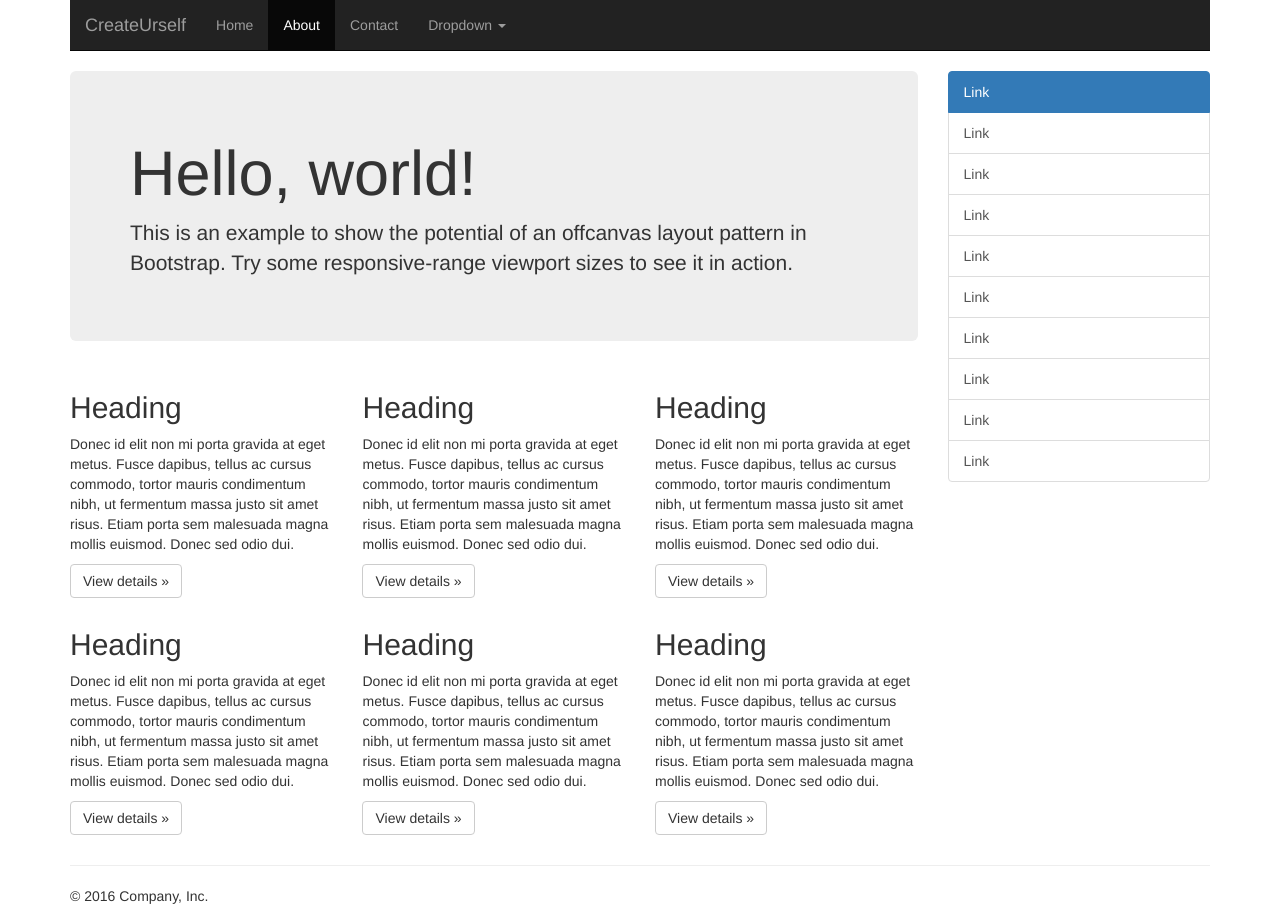
After one commit to sjatkins12/Databaes-1, a Django app: template templates/aboutpage.html in a window 1280 px wide. The commit adds this page. Run offline with Django 3.2, Linux system fonts and the light colour scheme; the template is opened without the code that fills it, so the values that code supplies are empty; some libraries are stand-ins or nearby versions.

Commit message:
Added temporary html holders for contact and about pages.

```diff
--- a/Crate/templates/Crate/base_generic.html
+++ b/Crate/templates/Crate/base_generic.html
@@ -20,8 +20,8 @@
         </div>
         {% block nav-bar %}
             <ul class="nav navbar-nav">
-                <li class="active"><a href={% url 'crate_home' %}>Available Crates</a></li>
-                <li><a href={% url 'previous' %}>Previous Crates</a></li>
+                <li class="active"><a href="{% url 'crate_home' %}">Available Crates</a></li>
+                <li><a href="{% url 'previous' %}">Previous Crates</a></li>
             </ul>
         {% endblock %}
         <form class="navbar-form navbar-left">
--- a/Crate/templates/Crate/previous.html
+++ b/Crate/templates/Crate/previous.html
@@ -6,8 +6,8 @@
 
 {% block nav-bar %}
     <ul class="nav navbar-nav">
-        <li><a href={% url 'crate_home' %}>Available Crates</a></li>
-        <li class="active"><a href={% url 'previous' %}>Previous Crates</a></li>
+        <li><a href="{% url 'crate_home' %}">Available Crates</a></li>
+        <li class="active"><a href="{% url 'previous' %}">Previous Crates</a></li>
     </ul>
 {% endblock %}
 
--- a/Databaes/urls.py
+++ b/Databaes/urls.py
@@ -19,7 +19,9 @@ from django.contrib import admin
 from . import views
 
 urlpatterns = [
-    url(r'^$', views.homepage),
+    url(r'^$', views.homepage, name='homepage'),
+    url(r'^about/', views.aboutpage, name='aboutpage'),
+    url(r'^contact/', views.contactpage, name='contactpage'),
     url(r'^admin/', admin.site.urls),
     url(r'^crate/', include('Crate.urls')),
     url(r'^item/', include('item.urls')),
--- /dev/null
+++ b/templates/aboutpage.html
@@ -0,0 +1,136 @@
+{% extends "homepage.html" %}
+
+{% block nav-bar %}
+    <div class="navbar-wrapper">
+        <div class="container">
+
+            <nav class="navbar navbar-inverse navbar-static-top">
+                <div class="container">
+                    <div class="navbar-header">
+                        <button type="button" class="navbar-toggle collapsed" data-toggle="collapse"
+                                data-target="#navbar"
+                                aria-expanded="false" aria-controls="navbar">
+                            <span class="sr-only">Toggle navigation</span>
+                            <span class="icon-bar"></span>
+                            <span class="icon-bar"></span>
+                            <span class="icon-bar"></span>
+                        </button>
+                        <a class="navbar-brand" href="{% url "homepage" %}">CreateUrself</a>
+                    </div>
+                    <div id="navbar" class="navbar-collapse collapse">
+                        <ul class="nav navbar-nav">
+                            <li><a href="{% url "homepage" %}">Home</a></li>
+                            <li class="active"><a href="#">About</a></li>
+                            <li><a href="{% url "contactpage" %}">Contact</a></li>
+                            <li class="dropdown">
+                                <a href="#" class="dropdown-toggle" data-toggle="dropdown" role="button"
+                                   aria-haspopup="true" aria-expanded="false">Dropdown <span class="caret"></span></a>
+                                <ul class="dropdown-menu">
+                                    <li><a href="#">Action</a></li>
+                                    <li><a href="#">Another action</a></li>
+                                    <li><a href="#">Something else here</a></li>
+                                    <li role="separator" class="divider"></li>
+                                    <li class="dropdown-header">Nav header</li>
+                                    <li><a href="#">Separated link</a></li>
+                                    <li><a href="#">One more separated link</a></li>
+                                </ul>
+                            </li>
+                        </ul>
+                    </div>
+                </div>
+            </nav>
+
+        </div>
+    </div>
+{% endblock %}
+
+{% block content %}
+    <div class="container">
+
+        <div class="row row-offcanvas row-offcanvas-right">
+
+            <div class="col-xs-12 col-sm-9">
+                <p class="pull-right visible-xs">
+                    <button type="button" class="btn btn-primary btn-xs" data-toggle="offcanvas">Toggle nav</button>
+                </p>
+                <div class="jumbotron">
+                    <h1>Hello, world!</h1>
+                    <p>This is an example to show the potential of an offcanvas layout pattern in Bootstrap. Try some
+                        responsive-range viewport sizes to see it in action.</p>
+                </div>
+                <div class="row">
+                    <div class="col-xs-6 col-lg-4">
+                        <h2>Heading</h2>
+                        <p>Donec id elit non mi porta gravida at eget metus. Fusce dapibus, tellus ac cursus commodo,
+                            tortor
+                            mauris condimentum nibh, ut fermentum massa justo sit amet risus. Etiam porta sem malesuada
+                            magna mollis euismod. Donec sed odio dui. </p>
+                        <p><a class="btn btn-default" href="#" role="button">View details &raquo;</a></p>
+                    </div><!--/.col-xs-6.col-lg-4-->
+                    <div class="col-xs-6 col-lg-4">
+                        <h2>Heading</h2>
+                        <p>Donec id elit non mi porta gravida at eget metus. Fusce dapibus, tellus ac cursus commodo,
+                            tortor
+                            mauris condimentum nibh, ut fermentum massa justo sit amet risus. Etiam porta sem malesuada
+                            magna mollis euismod. Donec sed odio dui. </p>
+                        <p><a class="btn btn-default" href="#" role="button">View details &raquo;</a></p>
+                    </div><!--/.col-xs-6.col-lg-4-->
+                    <div class="col-xs-6 col-lg-4">
+                        <h2>Heading</h2>
+                        <p>Donec id elit non mi porta gravida at eget metus. Fusce dapibus, tellus ac cursus commodo,
+                            tortor
+                            mauris condimentum nibh, ut fermentum massa justo sit amet risus. Etiam porta sem malesuada
+                            magna mollis euismod. Donec sed odio dui. </p>
+                        <p><a class="btn btn-default" href="#" role="button">View details &raquo;</a></p>
+                    </div><!--/.col-xs-6.col-lg-4-->
+                    <div class="col-xs-6 col-lg-4">
+                        <h2>Heading</h2>
+                        <p>Donec id elit non mi porta gravida at eget metus. Fusce dapibus, tellus ac cursus commodo,
+                            tortor
+                            mauris condimentum nibh, ut fermentum massa justo sit amet risus. Etiam porta sem malesuada
+                            magna mollis euismod. Donec sed odio dui. </p>
+                        <p><a class="btn btn-default" href="#" role="button">View details &raquo;</a></p>
+                    </div><!--/.col-xs-6.col-lg-4-->
+                    <div class="col-xs-6 col-lg-4">
+                        <h2>Heading</h2>
+                        <p>Donec id elit non mi porta gravida at eget metus. Fusce dapibus, tellus ac cursus commodo,
+                            tortor
+                            mauris condimentum nibh, ut fermentum massa justo sit amet risus. Etiam porta sem malesuada
+                            magna mollis euismod. Donec sed odio dui. </p>
+                        <p><a class="btn btn-default" href="#" role="button">View details &raquo;</a></p>
+                    </div><!--/.col-xs-6.col-lg-4-->
+                    <div class="col-xs-6 col-lg-4">
+                        <h2>Heading</h2>
+                        <p>Donec id elit non mi porta gravida at eget metus. Fusce dapibus, tellus ac cursus commodo,
+                            tortor
+                            mauris condimentum nibh, ut fermentum massa justo sit amet risus. Etiam porta sem malesuada
+                            magna mollis euismod. Donec sed odio dui. </p>
+                        <p><a class="btn btn-default" href="#" role="button">View details &raquo;</a></p>
+                    </div><!--/.col-xs-6.col-lg-4-->
+                </div><!--/row-->
+            </div><!--/.col-xs-12.col-sm-9-->
+
+            <div class="col-xs-6 col-sm-3 sidebar-offcanvas" id="sidebar">
+                <div class="list-group">
+                    <a href="#" class="list-group-item active">Link</a>
+                    <a href="#" class="list-group-item">Link</a>
+                    <a href="#" class="list-group-item">Link</a>
+                    <a href="#" class="list-group-item">Link</a>
+                    <a href="#" class="list-group-item">Link</a>
+                    <a href="#" class="list-group-item">Link</a>
+                    <a href="#" class="list-group-item">Link</a>
+                    <a href="#" class="list-group-item">Link</a>
+                    <a href="#" class="list-group-item">Link</a>
+                    <a href="#" class="list-group-item">Link</a>
+                </div>
+            </div><!--/.sidebar-offcanvas-->
+        </div><!--/row-->
+
+        <hr>
+
+        <footer>
+            <p>&copy; 2016 Company, Inc.</p>
+        </footer>
+
+    </div><!--/.container-->
+{% endblock %}
--- a/templates/homepage.html
+++ b/templates/homepage.html
@@ -20,6 +20,7 @@
 </head>
 <!-- NAVBAR ================================================== -->
 <body>
+{% block nav-bar %}
 <div class="navbar-wrapper">
     <div class="container">
 
@@ -38,8 +39,8 @@
                 <div id="navbar" class="navbar-collapse collapse">
                     <ul class="nav navbar-nav">
                         <li class="active"><a href="#">Home</a></li>
-                        <li><a href="#about">About</a></li>
-                        <li><a href="#contact">Contact</a></li>
+                        <li><a href="{% url "aboutpage" %}">About</a></li>
+                        <li><a href="{% url "contactpage" %}">Contact</a></li>
                         <li class="dropdown">
                             <a href="#" class="dropdown-toggle" data-toggle="dropdown" role="button"
                                aria-haspopup="true" aria-expanded="false">Dropdown <span class="caret"></span></a>
@@ -60,8 +61,9 @@
 
     </div>
 </div>
+{% endblock %}
 
-
+{% block content %}
 <!-- Carousel
 ================================================== -->
 <div id="myCarousel" class="carousel slide" data-ride="carousel">
@@ -222,9 +224,10 @@
     <!-- FOOTER -->
     <footer>
         <p class="pull-right"><a href="#">Back to top</a></p>
-        <p>Databaes<a href="#">Privacy</a><a href="#">Terms</a></p>
+        <p>Databaes · <a href="#">Privacy</a> · <a href="#">Terms</a></p>
     </footer>
 
 </div><!-- /.container -->
+{% endblock %}
 </body>
 </html>
```
Also changed, not shown: Databaes/views.py (+9 -1 lines), templates/contactpage.html (added, +130 -0 lines).
